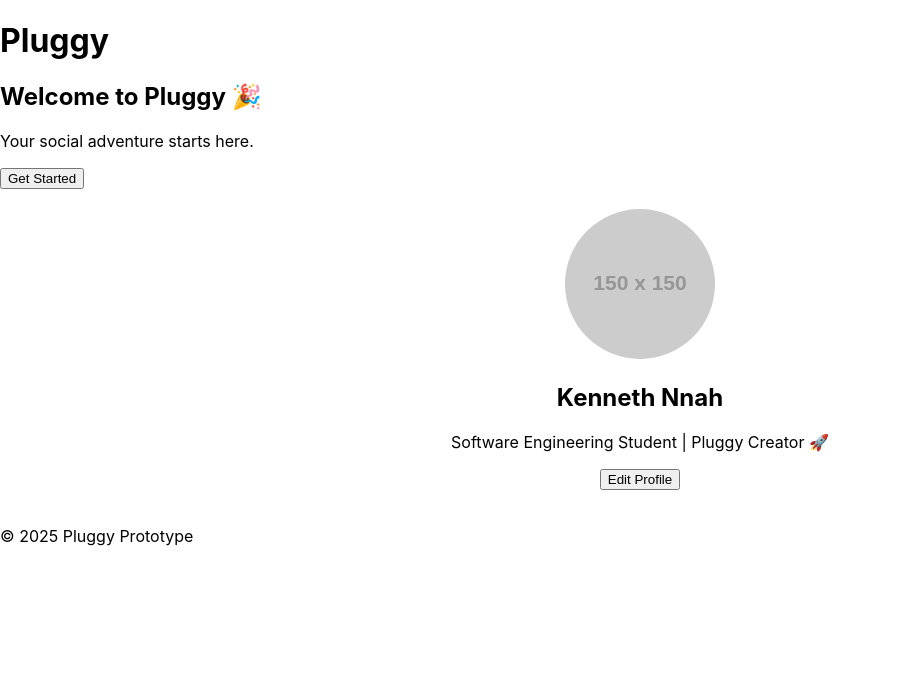
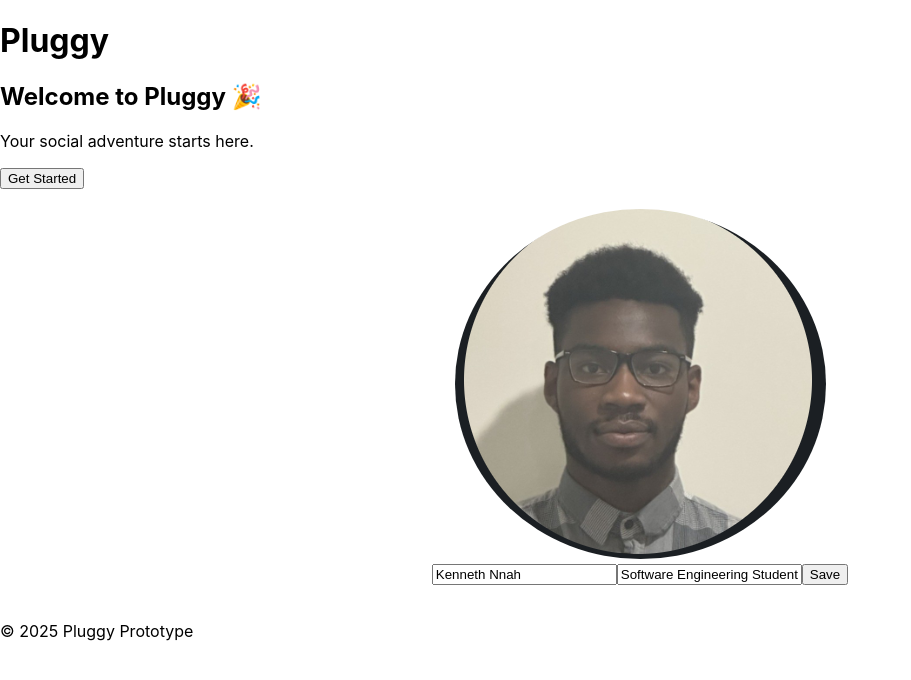
Before and after one commit to Kenneth-create-droid/Pluggy-Prototype, a React (Create React App) app: page / in a window 1280 px wide. Both pictures are taken after a click on the button "Edit Profile". Shown: the top 680 px of the page, without its empty margins (0-911 px from the left). Built offline with nearby package versions, Linux system fonts and the light colour scheme.

Commit message:
Add local profile picture and editable Profile component

```diff
--- a/src/App.js
+++ b/src/App.js
@@ -1,4 +1,6 @@
 import Profile from "./Profile";
+import profilepic from "./Images/profilepic.png"; // <-- import the local image
+
 
 function App() {
   return (
@@ -12,8 +14,12 @@ function App() {
         <p>Your social adventure starts here.</p>
         <button>Get Started</button>
 
-        {/* Render the Profile component here */}
-        <Profile />
+        {/* Single editable Profile */}
+        <Profile
+          name="Kenneth Nnah"
+          bio="Software Engineering Student | Pluggy Creator 🚀"
+          imgUrl={profilepic}
+        />
       </main>
 
       <footer>
--- a/src/Profile.js
+++ b/src/Profile.js
@@ -1,16 +1,31 @@
-import React from "react";
+import React, { useState } from "react";
 
-function Profile() {
+function Profile({ name: initialName, bio: initialBio, imgUrl }) {
+  const [name, setName] = useState(initialName);
+  const [bio, setBio] = useState(initialBio);
+  const [isEditing, setIsEditing] = useState(false);
+
   return (
     <div style={{ textAlign: "center", padding: "20px" }}>
       <img
-        src="https://via.placeholder.com/150"
+        src={imgUrl}
         alt="Profile"
         style={{ borderRadius: "50%" }}
       />
-      <h2>Kenneth Nnah</h2>
-      <p>Software Engineering Student | Pluggy Creator 🚀</p>
-      <button>Edit Profile</button>
+
+      {isEditing ? (
+        <div>
+          <input value={name} onChange={(e) => setName(e.target.value)} />
+          <input value={bio} onChange={(e) => setBio(e.target.value)} />
+          <button onClick={() => setIsEditing(false)}>Save</button>
+        </div>
+      ) : (
+        <div>
+          <h2>{name}</h2>
+          <p>{bio}</p>
+          <button onClick={() => setIsEditing(true)}>Edit Profile</button>
+        </div>
+      )}
     </div>
   );
 }
```
Also changed, not shown: src/Images/profilepic.png (added).
